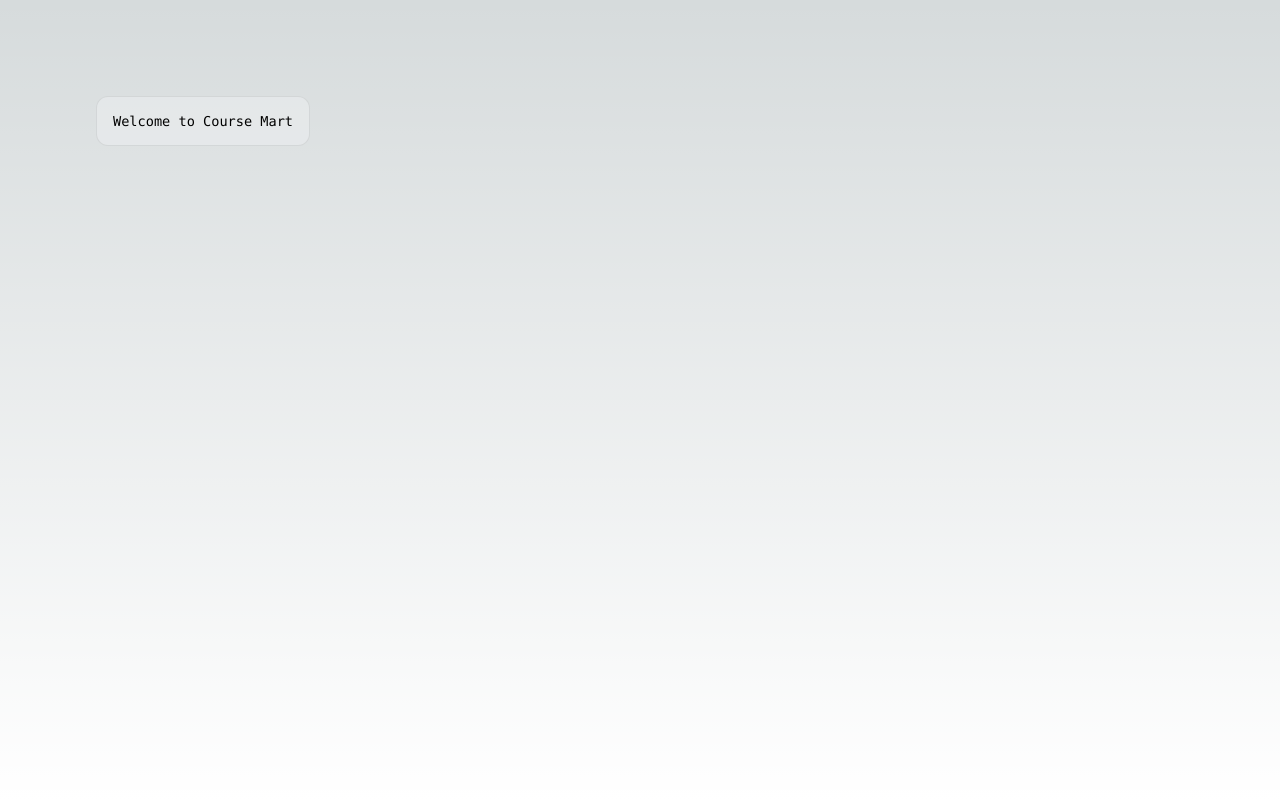
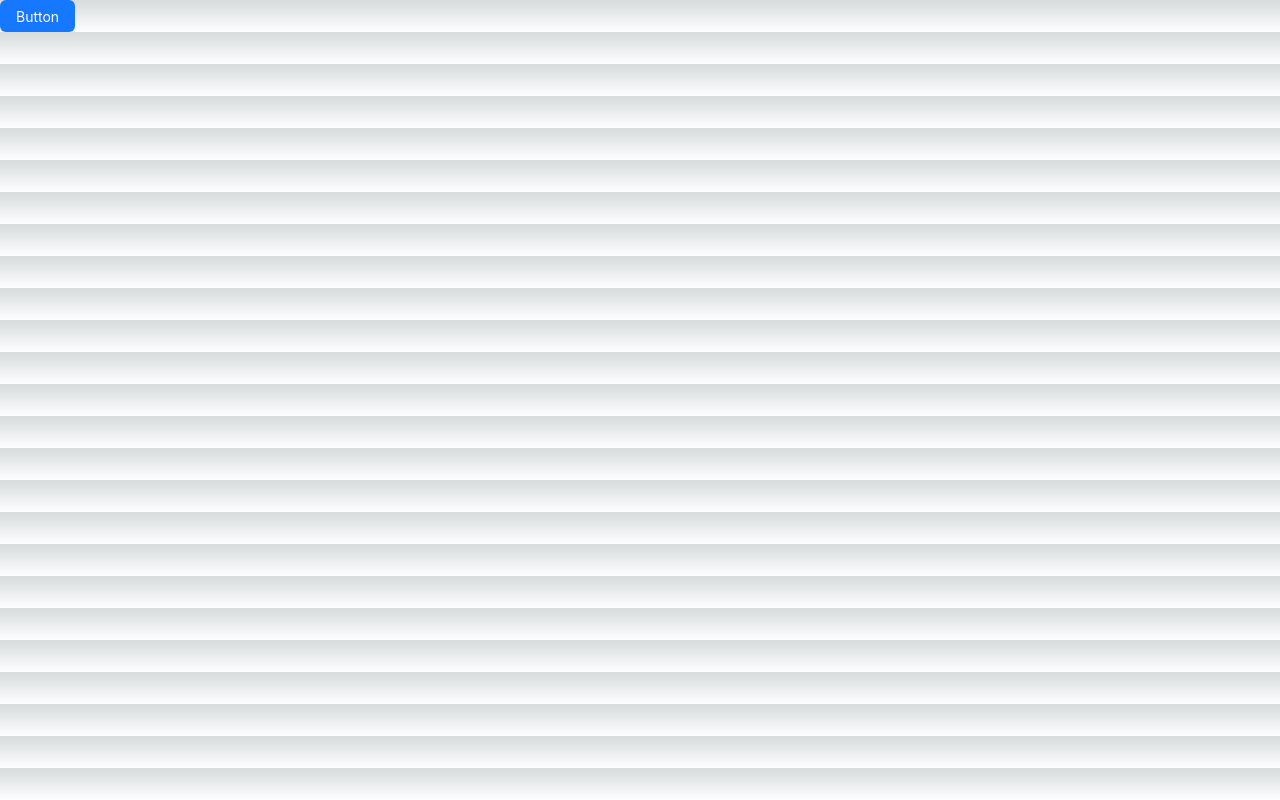
Before and after one commit to vinaykonatala/coursemart, a Next.js app: page / in a window 1280 px wide. Built offline with nearby package versions, Linux system fonts and the light colour scheme.

Commit message:
added ant design

```diff
--- a/package.json
+++ b/package.json
@@ -9,9 +9,11 @@
     "lint": "next lint"
   },
   "dependencies": {
+    "@ant-design/cssinjs": "^1.17.2",
+    "antd": "^5.10.1",
+    "next": "13.5.5",
     "react": "^18",
-    "react-dom": "^18",
-    "next": "13.5.5"
+    "react-dom": "^18"
   },
   "devDependencies": {
     "eslint": "^8",
--- a/src/app/page.js
+++ b/src/app/page.js
@@ -1,15 +1,13 @@
-import Image from 'next/image'
-import styles from './page.module.css'
+'use client';
 
-export default function Home() {
-  return (
-    <main className={styles.main}>
-      <div className={styles.description}>
-        <p>
-          Welcome to Course Mart
+// If used in Pages Router, is no need to add this line
+import React from 'react';
+import { Button } from 'antd';
 
-        </p>
-        </div>
-    </main>
-  )
-}
+const Home = () => (
+  <div className="App">
+    <Button type="primary">Button</Button>
+  </div>
+);
+
+export default Home;
```
Also changed, not shown: 1 other file (tests, documents, lock files or other folders).
